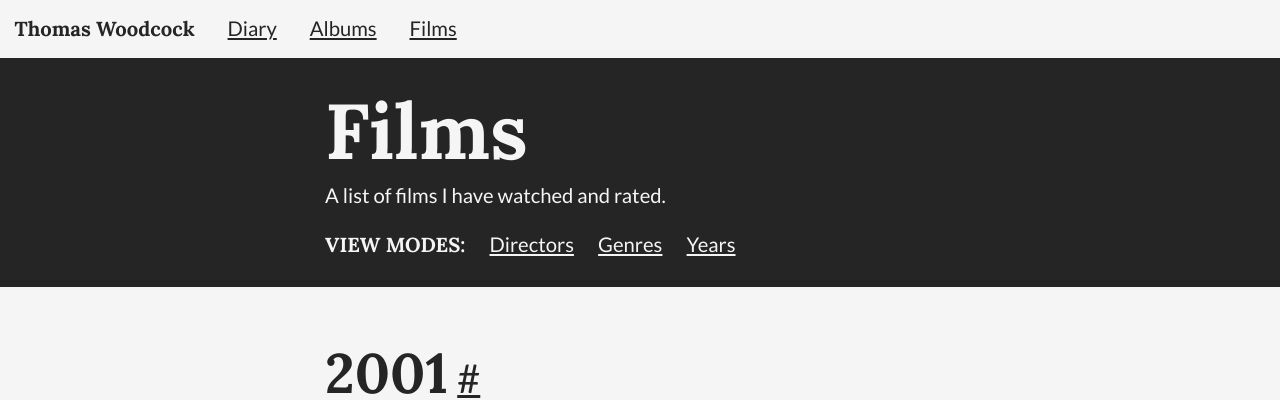
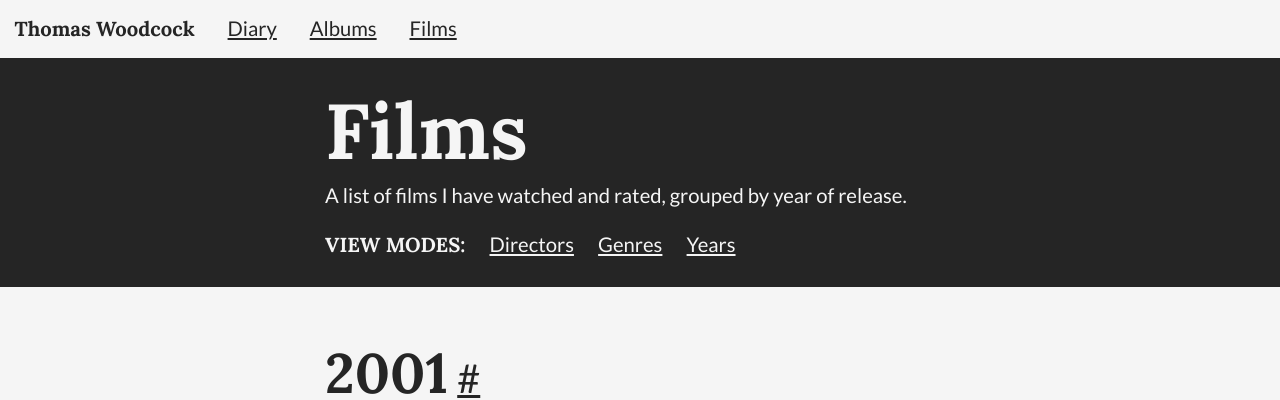
Before and after one commit to thomaswoodcock/thomaswoodcock.github.io, a Jekyll site: the page built from films/years.html, in a window 1280 px wide. Shown: the top 400 px of the page. Built offline with Jekyll 4.4.1, drawn with Linux system fonts in a browser that asks for light colours.

Commit message:
Adjusts page descriptions

```diff
--- a/albums/genres.html
+++ b/albums/genres.html
@@ -1,7 +1,7 @@
 ---
 layout: default
 title: Albums
-description: "A list of albums I have listened to and rated."
+description: "A list of albums I have listened to and rated, grouped by genre."
 ---
 
 {% include components/header.html links=site.data.pages.albums linktitle="VIEW
--- a/albums/index.html
+++ b/albums/index.html
@@ -1,7 +1,7 @@
 ---
 layout: default
 title: Albums
-description: "A list of albums I have listened to and rated."
+description: "A list of albums I have listened to and rated, grouped by artist."
 ---
 
 {% include components/header.html links=site.data.pages.albums linktitle="VIEW
--- a/albums/years.html
+++ b/albums/years.html
@@ -1,7 +1,7 @@
 ---
 layout: default
 title: Albums
-description: "A list of albums I have listened to and rated."
+description: "A list of albums I have listened to and rated, grouped by year of release."
 ---
 
 {% include components/header.html links=site.data.pages.albums linktitle="VIEW
--- a/films/genres.html
+++ b/films/genres.html
@@ -1,7 +1,7 @@
 ---
 layout: default
 title: Films
-description: "A list of films I have watched and rated."
+description: "A list of films I have watched and rated, grouped by genre."
 ---
 
 {% include components/header.html links=site.data.pages.films linktitle="VIEW
--- a/films/index.html
+++ b/films/index.html
@@ -1,7 +1,7 @@
 ---
 layout: default
 title: Films
-description: "A list of films I have watched and rated."
+description: "A list of films I have watched and rated, grouped by director."
 ---
 
 {% include components/header.html links=site.data.pages.films linktitle="VIEW
--- a/films/years.html
+++ b/films/years.html
@@ -1,7 +1,7 @@
 ---
 layout: default
 title: Films
-description: "A list of films I have watched and rated."
+description: "A list of films I have watched and rated, grouped by year of release."
 ---
 
 {% include components/header.html links=site.data.pages.films linktitle="VIEW
```
